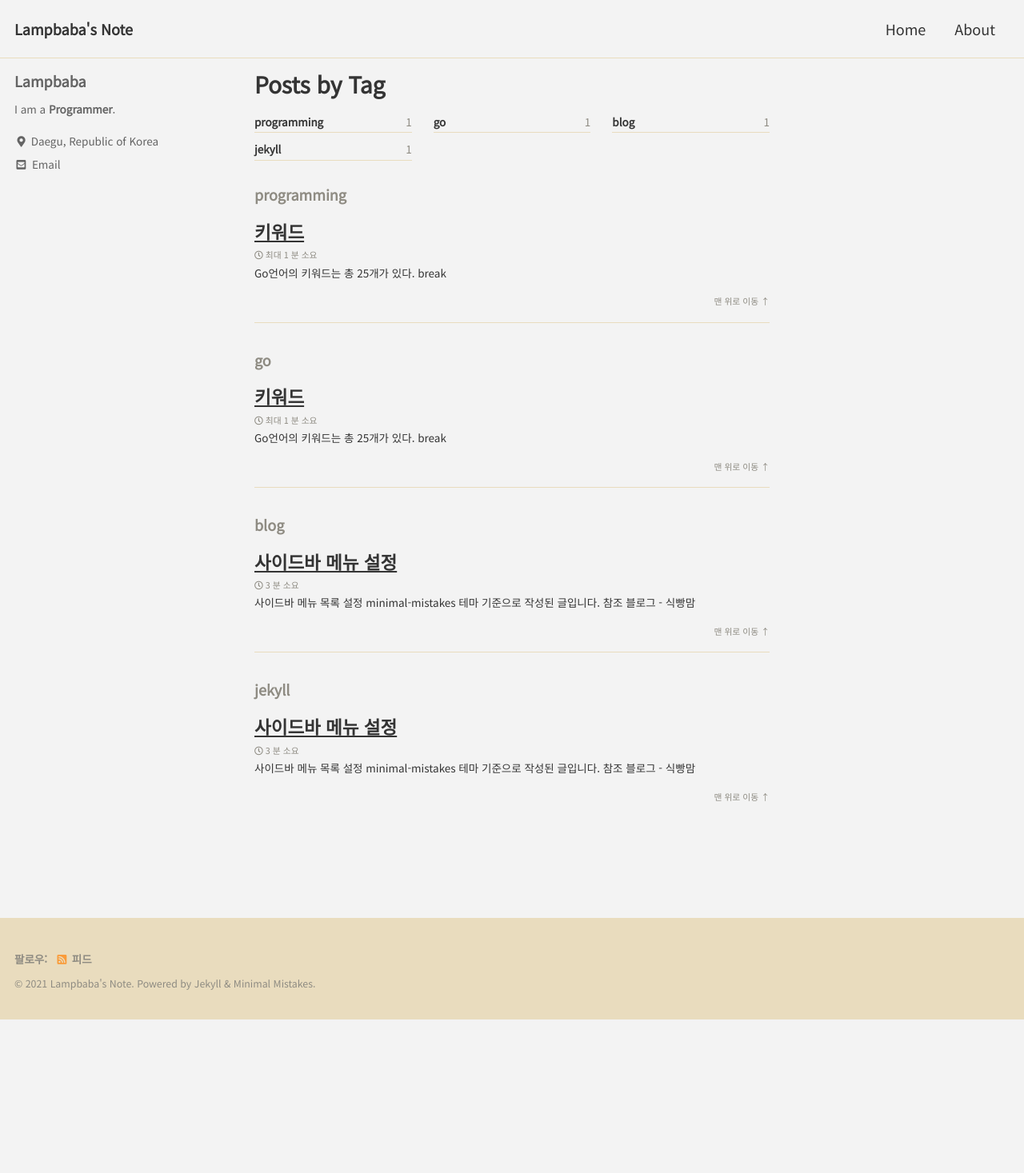
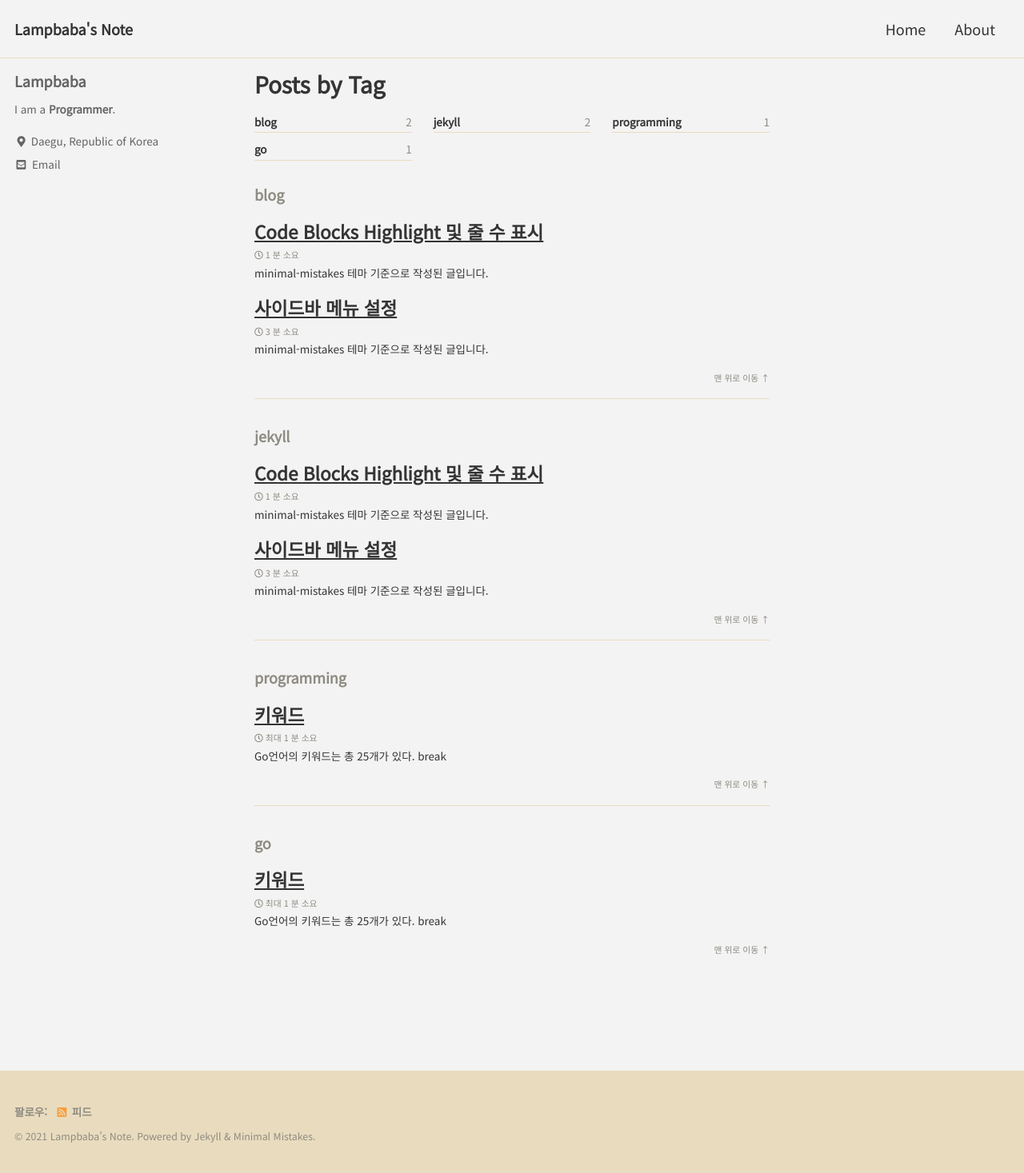
Before and after one commit to lampbaba/lampbaba.github.io, a Jekyll site: the page built from _pages/tag-archive.md, in a window 1280 px wide. Shown: the whole page at 80% size. Built offline with Jekyll 4.4.1, drawn with Linux system fonts in a browser that asks for light colours; cached includes are drawn as plain includes; before the commit the page ends 1275 px from its top, so only the background shows below that.

Commit message:
하이라이트 라인넘버 페이지 추가

````diff
--- /dev/null
+++ b/_posts/jekyll/2021-07-31-minimal-mistakes-hightlight-linenumber.md
@@ -0,0 +1,127 @@
+---
+layout: custom-single
+title:  "Code Blocks Highlight 및 줄 수 표시"
+categories:
+  - jekyll
+tags: [blog, jekyll]
+
+author_profile: true
+sidebar:
+  nav: "docs"
+
+toc: true
+toc_label: "목록"
+toc_icon: "bars"
+toc_sticky: true
+
+comments: true
+
+date: 2021-07-30
+---
+
+<span style="color:darkred">minimal-mistakes 테마 기준으로 작성된 글입니다.</span>
+
+#### Code Blocks 적용
+---
+포스팅 내용에서 코드 블럭을 적용하는 방법은 3개의 백틱 \`\`\` 혹은 3개의 물결포 ~~~ 로 코드를 감싼다.
+
+{% highlight default %}
+```
+func main() {
+	fmt.Println("Hello World!")
+}
+```
+{% endhighlight %}
+
+랜더링 되면 다음과 같이 표시된다.
+
+{% highlight default %}
+func main() {
+	fmt.Println("Hello World!")
+}
+{% endhighlight %}
+
+#### Highlight 적용
+---
+코드 블록에 대한 구문 강조를 표시한다. 구문 강조를 추가하기 위해서는 코드블록의 백틱 우측에 언어를 지정한다.
+
+{% highlight default %}
+```go
+func main() {
+	fmt.Println("Hello World!")
+}
+```
+{% endhighlight %}
+
+랜더링 되면 다음과 같이 표시된다.
+
+{% highlight go %}
+func main() {
+	fmt.Println("Hello World!")
+}
+{% endhighlight %}
+
+#### 라인 줄 표시 - Code Blocks별 적용
+---
+Highlight에 라인의 번호를 표시한다. Highlight에 라인을 표시하기 위해서는 liquid 태그로 Highlight를 지정 하여야 한다.
+{% highlight liquid %}
+{% raw %}{% highlight 하이라이트언어 [linenos] %}
+...
+{% endhighlight %}{% endraw %}
+{% endhighlight %}
+
+{% highlight go %}
+{% raw %}{% highlight go %}
+func main() {
+	fmt.Println("Hello World!")
+}
+{% endhighlight %}{% endraw %}
+{% endhighlight %}
+
+linenos 옵션을 추가하여 라인을 표시한다.
+
+{% highlight go linenos %}
+{% raw %}{% highlight go linenos %}
+func main() {
+	fmt.Println("Hello World!")
+}
+{% endhighlight %}{% endraw %}
+{% endhighlight %}
+
+#### 라인 줄 표시 - 전체 적용
+---
+모든 Code blocks에 라인줄 수 표시를 기본으로 설정한다.
+수정 파일: `_config.yml`
+
+{% highlight yml linenos %}
+markdown: kramdown
+kramdown:
+  syntax_highlighter: rouge
+  syntax_highlighter_opts:
+    block:
+      line_numbers: true
+{% endhighlight %}
+
+#### 라인 줄 복사 방지
+---
+Highlight에 표시된 라인은 기본적으로 Drag복사시 같이 선택 할 수 있으므로 라인줄 수는 선택되지 않도록 sass파일을 수정한다.
+수정 파일: `_sass/minimal-mistakes/_syntax.scss`
+35번째 줄 쯤에 있는 rouge-gutter에 다음을 추가한다.
+{% highlight scss linenos %}
+    /* line numbers*/
+    &.gutter,
+    &.rouge-gutter {
+      padding-right: 1em;
+      width: 1em;
+      color: $base04;
+      border-right: 1px solid $base04;
+      text-align: right;
+      // 라인이 복사되지 않게 한다.
+      -webkit-touch-callout: none;
+      -webkit-user-select: none;
+      -khtml-user-select: none;
+      -moz-user-select: none;
+      -ms-user-select: none;
+      user-select: none;
+    }
+{% endhighlight %}
--- a/_sass/minimal-mistakes/_syntax.scss
+++ b/_sass/minimal-mistakes/_syntax.scss
@@ -38,7 +38,7 @@ figure.highlight {
       color: $base04;
       border-right: 1px solid $base04;
       text-align: right;
-      // 라인은 복사되지 않게 한다.
+      // 라인이 복사되지 않게 한다.
       -webkit-touch-callout: none;
       -webkit-user-select: none;
       -khtml-user-select: none;
````
Also changed, not shown: _posts/jekyll/2021-07-29-minimal-mistakes-side-bar.md (+2 -1 lines).
